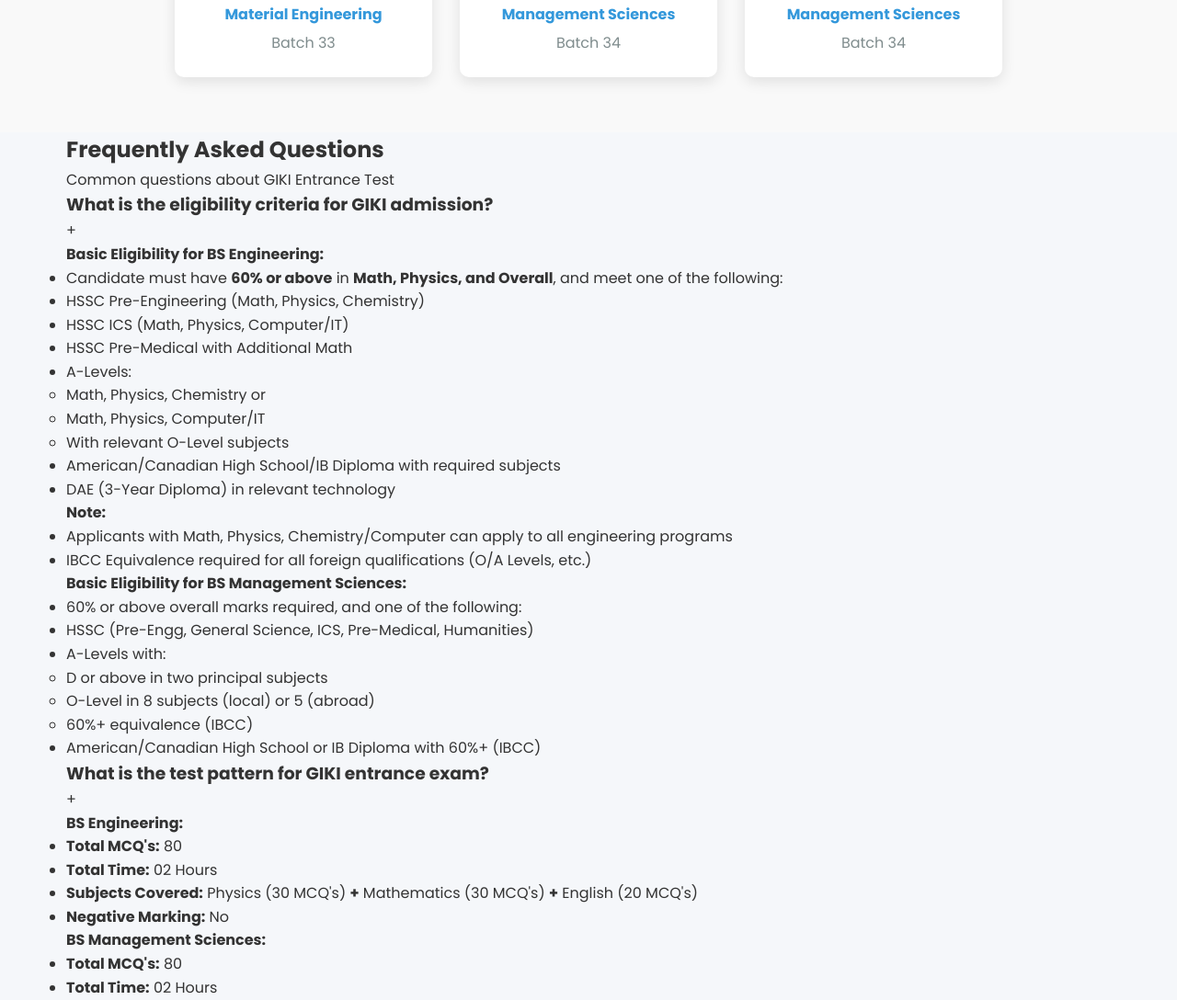
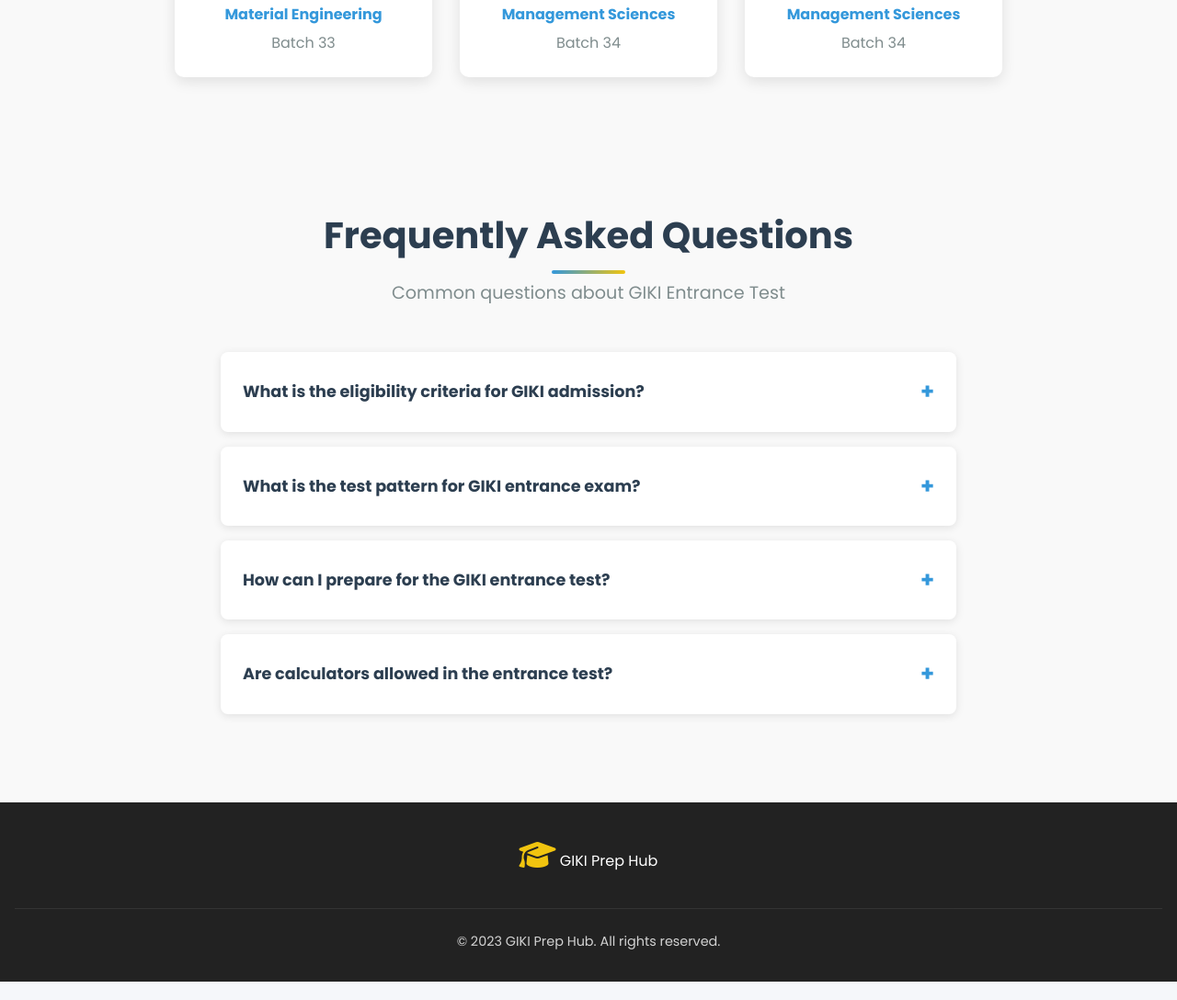
Before and after one commit to shahkaargul/GIKIPrepHub, a plain HTML site: page index.html in a window 1280 px wide. Shown: the part 1712-2800 px from the top of the page at 92% size. Drawn offline with nearby package versions, Linux system fonts and the light colour scheme; a script that the page names is missing.

Commit message:
Update style.css

```diff
--- a/css/style.css
+++ b/css/style.css
@@ -627,3 +627,126 @@ button:disabled {
     letter-spacing: 1px;
   }
 }
+/* FAQ Section Styles */
+.faq-section {
+    padding: 5rem 0;
+    background-color: #f9f9f9;
+}
+
+.section-title {
+    text-align: center;
+    font-size: 2.5rem;
+    color: #2c3e50;
+    margin-bottom: 1rem;
+    position: relative;
+}
+
+.section-title::after {
+    content: '';
+    position: absolute;
+    width: 80px;
+    height: 4px;
+    background: linear-gradient(90deg, #3498db, #f1c40f);
+    bottom: -10px;
+    left: 50%;
+    transform: translateX(-50%);
+    border-radius: 2px;
+}
+
+.section-subtitle {
+    text-align: center;
+    color: #7f8c8d;
+    font-size: 1.2rem;
+    margin-bottom: 3rem;
+}
+
+.faq-container {
+    max-width: 800px;
+    margin: 0 auto;
+}
+
+.faq-item {
+    margin-bottom: 1rem;
+    border-radius: 8px;
+    overflow: hidden;
+    box-shadow: 0 2px 10px rgba(0,0,0,0.1);
+    background-color: white;
+    transition: all 0.3s ease;
+}
+
+.faq-item:hover {
+    box-shadow: 0 5px 15px rgba(0,0,0,0.1);
+}
+
+.faq-question {
+    padding: 1.5rem;
+    display: flex;
+    justify-content: space-between;
+    align-items: center;
+    cursor: pointer;
+    transition: all 0.3s ease;
+}
+
+.faq-question h3 {
+    font-size: 1.1rem;
+    color: #2c3e50;
+    margin: 0;
+    flex: 1;
+}
+
+.faq-question:hover {
+    background-color: #f5f7fa;
+}
+
+.toggle-icon {
+    font-size: 1.5rem;
+    font-weight: bold;
+    color: #3498db;
+    transition: all 0.3s ease;
+    margin-left: 1rem;
+}
+
+.faq-answer {
+    max-height: 0;
+    overflow: hidden;
+    transition: max-height 0.3s ease;
+    padding: 0 1.5rem;
+}
+
+.faq-answer p {
+    padding-bottom: 1.5rem;
+    color: #7f8c8d;
+    line-height: 1.6;
+}
+
+/* Active state */
+.faq-item.active .faq-question {
+    background-color: #f5f7fa;
+}
+
+.faq-item.active .toggle-icon {
+    transform: rotate(45deg);
+}
+
+.faq-item.active .faq-answer {
+    max-height: 300px;
+}
+
+/* Responsive Design */
+@media (max-width: 768px) {
+    .faq-section {
+        padding: 3rem 0;
+    }
+
+    .section-title {
+        font-size: 2rem;
+    }
+
+    .faq-question {
+        padding: 1rem;
+    }
+
+    .faq-question h3 {
+        font-size: 1rem;
+    }
+}
```
